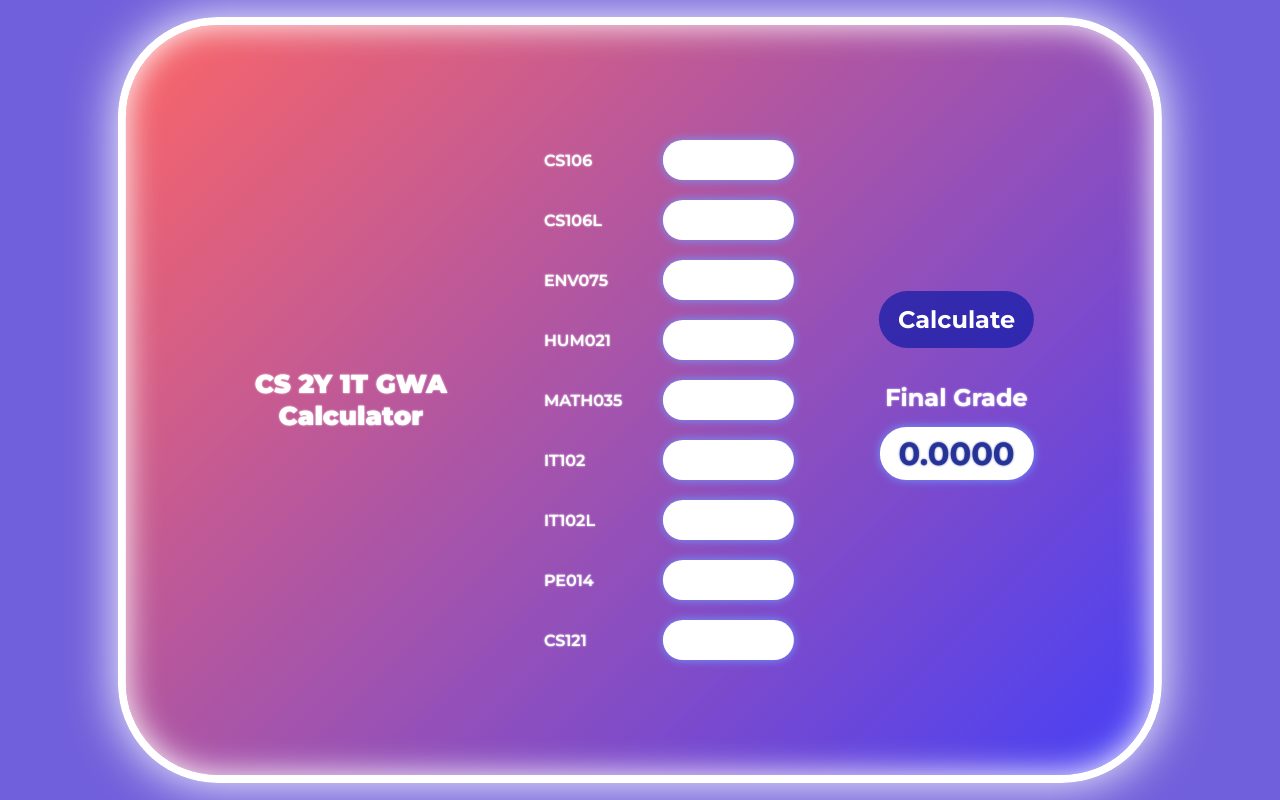
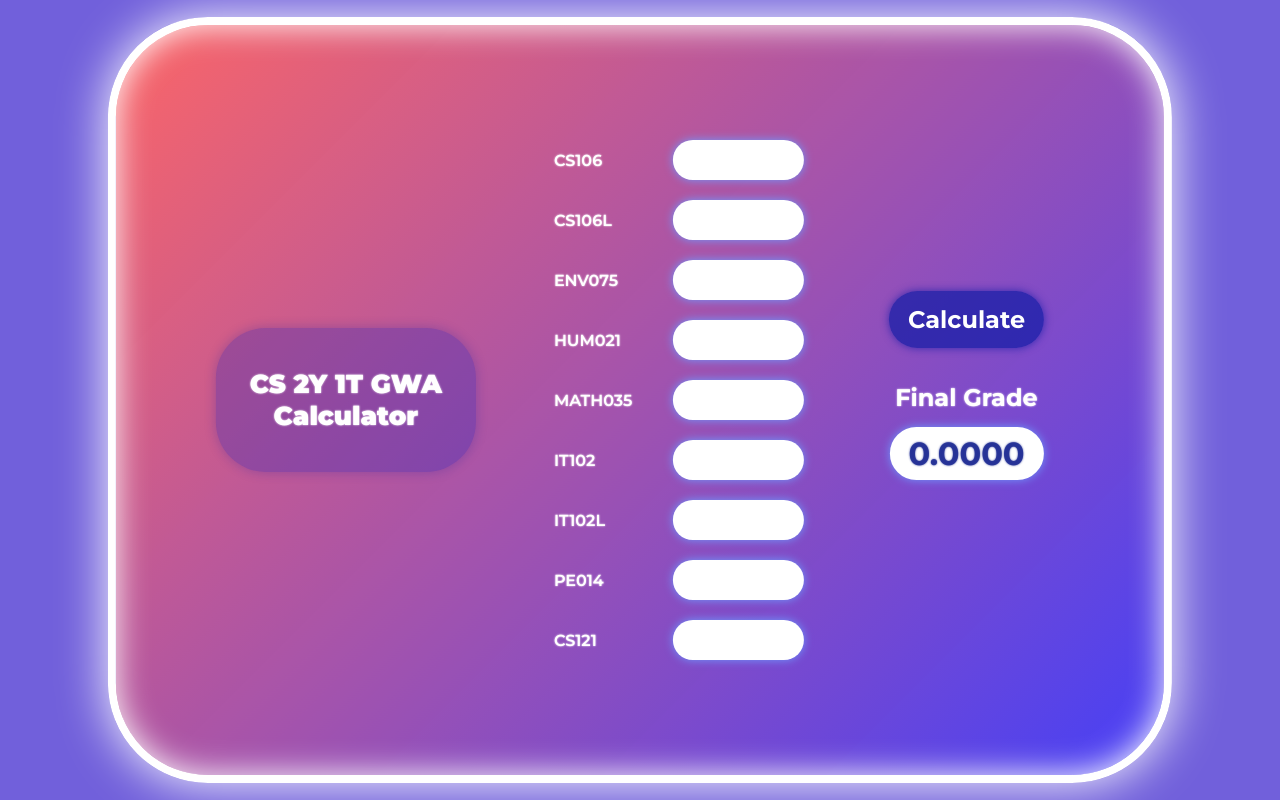
Before and after one commit to joshuafrellte/GWA-Calculator-for-MMCM-CS-2Y-1T, a plain HTML site: page index.html in a window 1280 px wide. Drawn offline with Linux system fonts and the light colour scheme.

Commit message:
added h1 border for large screen view

```diff
--- a/style.css
+++ b/style.css
@@ -81,6 +81,7 @@ h1:hover {
     border: none;
     border-radius: 33px;
     background-color: rgba(12, 25, 165, 0.686);
+    box-shadow: 0 0 8px rgba(12, 25, 165, 0.686);
     color: rgb(255, 255, 255);
     margin: 20px;
     padding: 14px 19px;
@@ -154,6 +155,11 @@ h2 {
         max-width: 1500px;
     }
     h1 {
+        background-color: rgba(11, 26, 191, 0.26);
+        padding: 40px 5px;
+        border-radius: 50px;
+        box-shadow: 0 0 12px rgba(12, 25, 165, 0.262);
         width: 250px;
+        margin-right: 10px;
     }
 }
```
